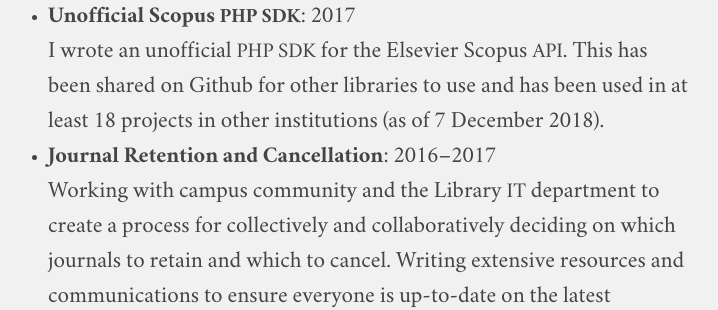
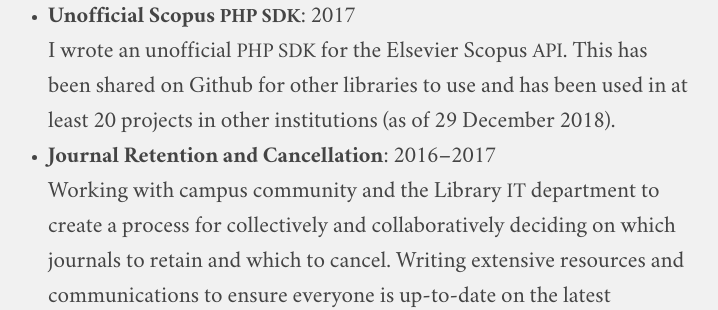
Before and after one commit to jaredhowland/jaredhowland.github.io, a Jekyll site: the page built from content/vita.md, in a window 1280 px wide and 900 px high, scrolled down 8670 px. Shown: the part 217-527 px from the top of the window, without its empty margins (272-990 px from the left). Built offline with Jekyll 4.4.1, drawn with Linux system fonts in a browser that asks for light colours.

Commit message:
Update vita.md

```diff
--- a/content/vita.md
+++ b/content/vita.md
@@ -115,7 +115,7 @@ Created a database that allowed us to determine the number of places we had acce
 * **<span class="caps">UALC</span> Resource Tracking System**: 2017–2018
 Created a system for the Utah Academic Library Consortium (<span class="caps">UALC</span>) to track licensing, pricing, usage, and other data about the resources licensed for consortia members.
 * **Unofficial Scopus <span class="caps">PHP SDK</span>**: 2017
-I wrote an unofficial <span class="caps">PHP SDK</span> for the Elsevier Scopus <span class="caps">API</span>. This has been shared on Github for other libraries to use and has been used in at least 18 projects in other institutions (as of 7 December 2018).
+I wrote an unofficial <span class="caps">PHP SDK</span> for the Elsevier Scopus <span class="caps">API</span>. This has been shared on Github for other libraries to use and has been used in at least 20 projects in other institutions (as of 29 December 2018).
 * **Journal Retention and Cancellation**: 2016–2017
 Working with campus community and the Library <span class="caps">IT</span> department to create a process for collectively and collaboratively deciding on which journals to retain and which to cancel. Writing extensive resources and communications to ensure everyone is up-to-date on the latest information.
 * **<span class="caps">OCLC</span> Web Services Library Wrapper**: 2014–2017
```
